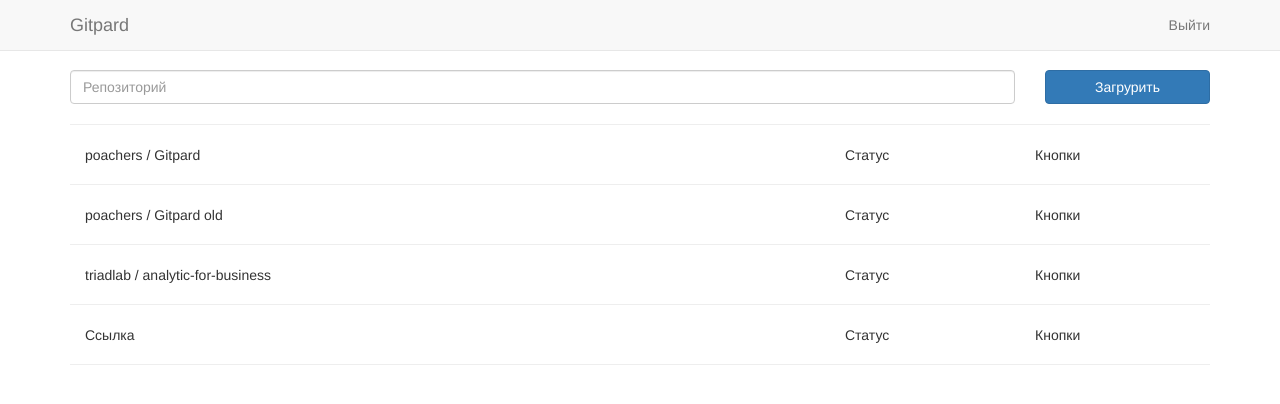
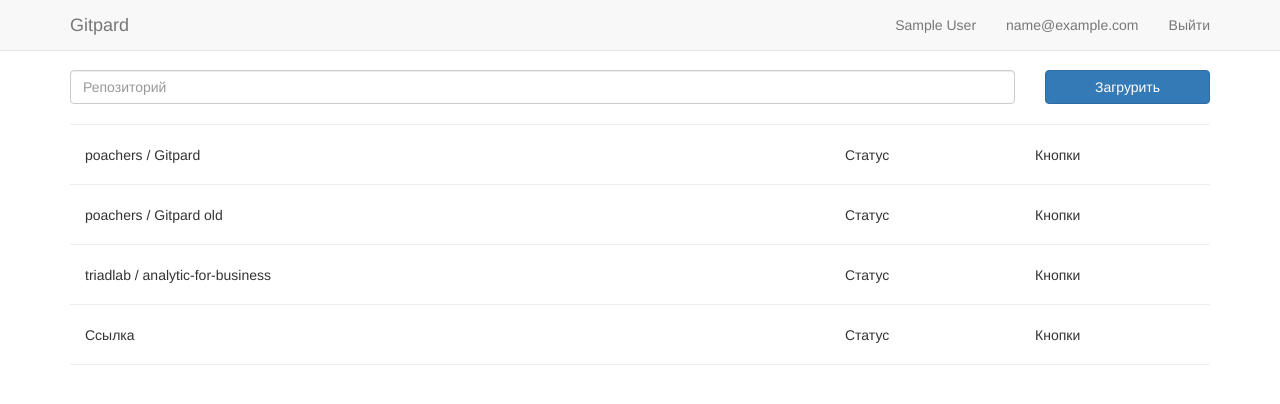
Before and after one commit to Poachers/Gitpard, a Django app: page / in a window 1280 px wide. Shown: the top 404 px of the page. Run offline with Django 3.2, Linux system fonts and the light colour scheme; the visitor is signed in with stand-in values (Sample User, id 1); parts of the project's set-up code (start-up, migrations or seed data) failed here and were passed over; some libraries are stand-ins or nearby versions.

Commit message:
(#17) Add email, lastname and firstname.

```diff
--- a/templates/main.html
+++ b/templates/main.html
@@ -33,6 +33,13 @@
 
         <div id="navbar" class="navbar-collapse collapse">
             <ul class="nav navbar-nav navbar-right">
+
+                {% if user.is_authenticated %}
+                <li>
+                    <p class="navbar-text">{{ request.user.first_name }} {{ request.user.last_name }}</p>
+                    <p class="navbar-text">{{ request.user.email }}</p>
+                </li>
+                {% endif %}
                 <li>
                 {% if user.is_authenticated %}
                     <a href='/auth/logout/'>
```
Lines whose indentation alone changed are shown as unchanged.
